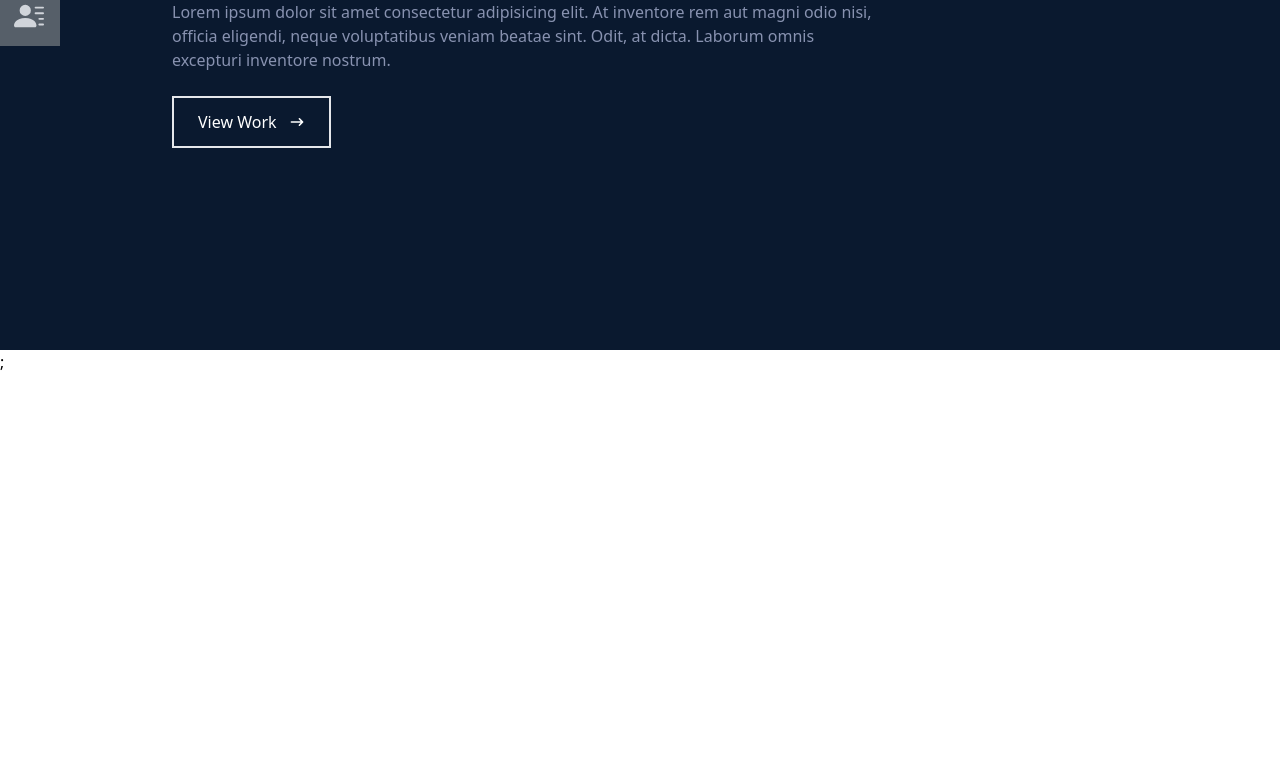
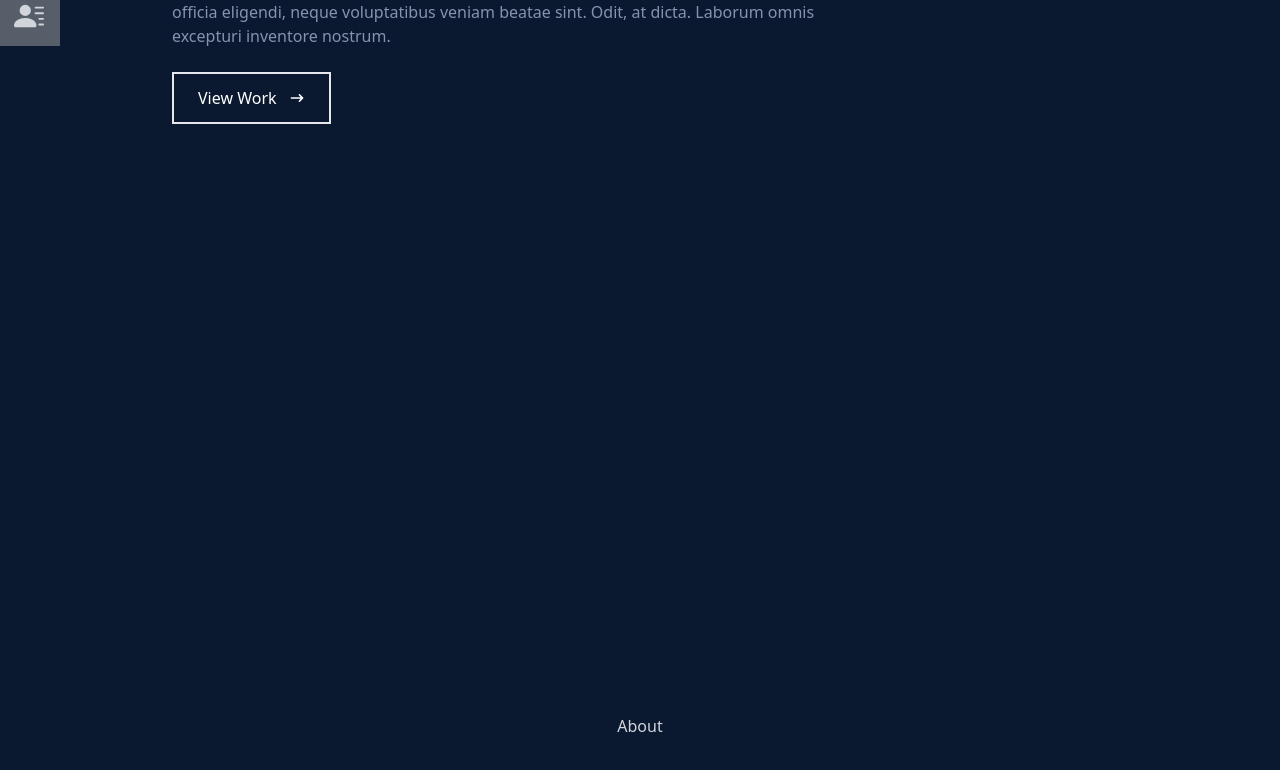
Before and after one commit to ATedy/portfolio-new, a React (Create React App) app: page / in a window 1280 px wide. Shown: the part 474-1244 px from the top of the page. Before the commit the page ends 848 px from the top, so only its background shows below. Built offline with nearby package versions, Linux system fonts and the light colour scheme.

Commit message:
About component added

```diff
--- a/src/App.js
+++ b/src/App.js
@@ -1,11 +1,13 @@
+import About from "./components/About";
 import Home from "./components/Home";
 import Navbar from "./components/Navbar";
 
 function App() {
   return (
     <div>
-      <Navbar />;
-      <Home />;
+      <Navbar />
+      <Home />
+      <About />
     </div>
   );
 }
--- /dev/null
+++ b/src/components/About.jsx
@@ -0,0 +1,18 @@
+import React from "react";
+
+const About = () => {
+  return (
+    <div name="about" className="w-full h-screen bg-[#0a192f] text-gray-300">
+      <div className="flex flex-col justify-center items-center w-full h-full">
+        <div>
+          <div>
+            <p>About</p>
+          </div>
+          <div></div>
+        </div>
+      </div>
+    </div>
+  );
+};
+
+export default About;
```
